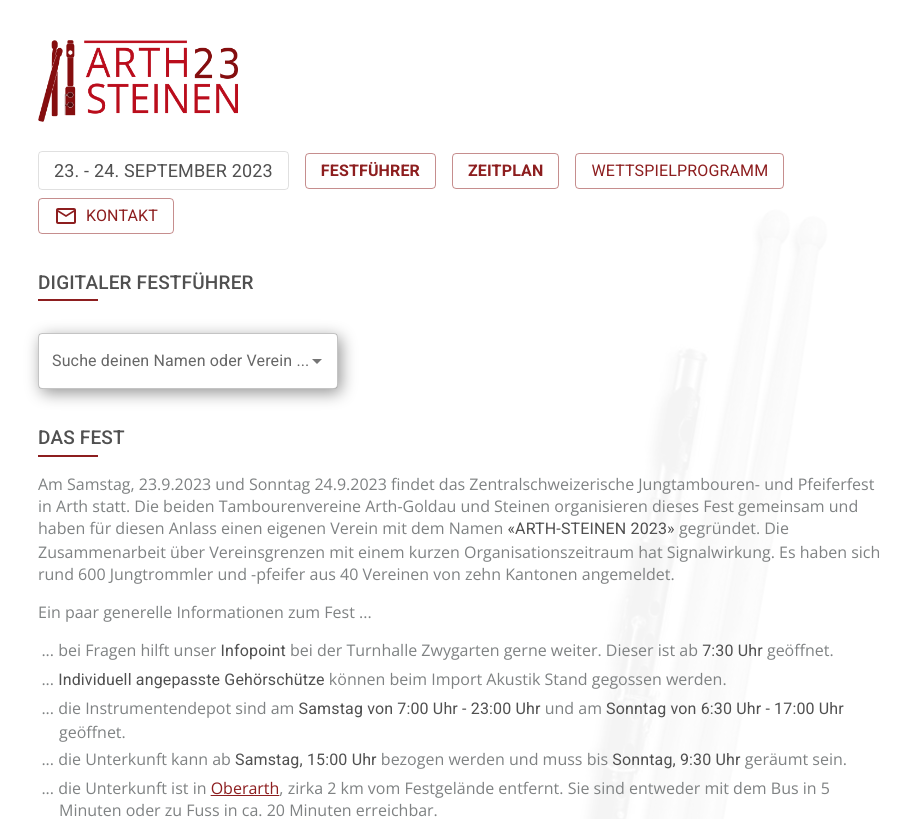
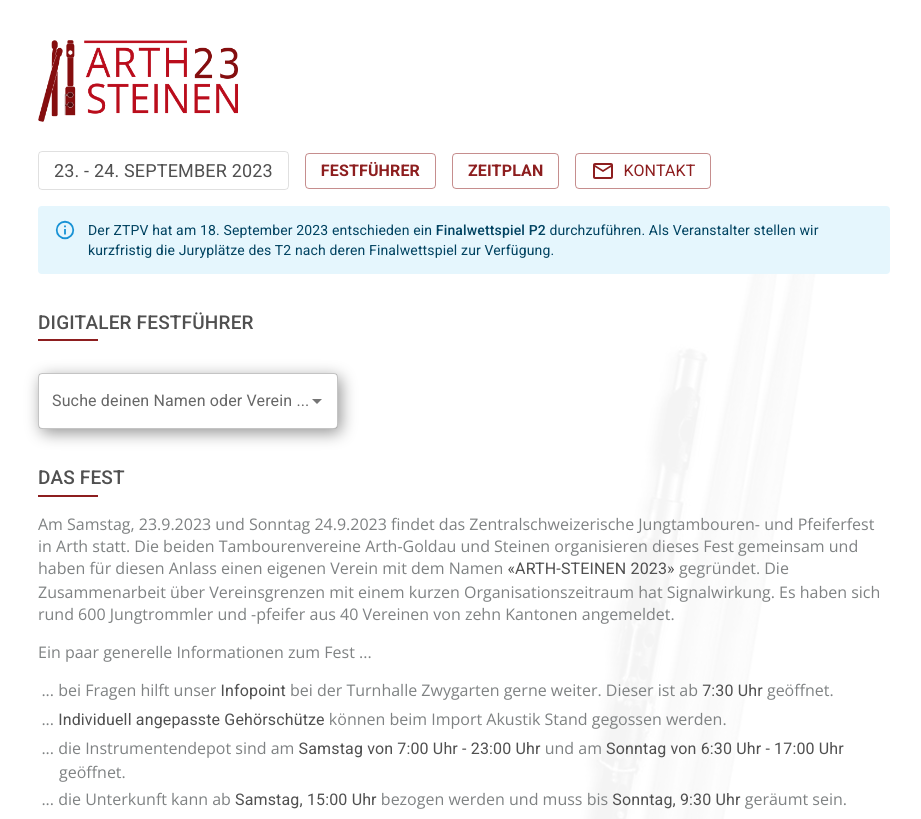
Before and after one commit to randombenj/arth-steinen-23, a React (Create React App) app: page / in a window 1280 px wide. Shown: the top 819 px of the page, without its empty margins (226-1147 px from the left). Built offline with nearby package versions, Linux system fonts and the light colour scheme.

Commit message:
Add info pfeifer

```diff
--- a/src/App.tsx
+++ b/src/App.tsx
@@ -3,11 +3,11 @@ import teaser from './teaser.jpg';
 import teaserGoldau from './teaser-goldau.jpg';
 import schlegel from './piccolo_trommelschlegel.png'
 
-import { Box, Button, Container, styled, Typography } from '@mui/material';
+import { Alert, Box, Button, Container, styled, Typography } from '@mui/material';
 import FavoriteBorderIcon from '@mui/icons-material/FavoriteBorder';
 import MailOutlineIcon from '@mui/icons-material/MailOutline';
 import FestTimeline from './Timeline';
-import { Blacker, Subtitle, Title } from './Typography';
+import { Blacker, Bolder, Subtitle, Title } from './Typography';
 import People from './People';
 import Sponsoring from './Sponsoring';
 import Umzug from './Umzug';
@@ -81,13 +81,6 @@ function App() {
           }}>Zeitplan</Typography>
         </Button>
 
-        <Button sx={{ marginTop: 1, marginRight: 2 }} variant="outlined" href='https://www.ztpv.ch/wettspielprogramm-zjtpf-steinen-arth-2023/' target='_blank'>
-          <Typography sx={{
-            fontSize: 16
-          }}>Wettspielprogramm</Typography>
-        </Button>
-
-
         <Button sx={{ marginTop: 1 }} variant="outlined" href='mailto:info@arth-steinen-23.ch'>
           <MailOutlineIcon sx={{ marginRight: 1 }} />
           <Typography sx={{
@@ -95,10 +88,10 @@ function App() {
           }}>Kontakt</Typography>
         </Button>
 
-        {/* <Alert variant="outlined" severity="info" sx={{backgroundColor: 'white', marginTop: 2}}>
-          Die Festkarten werden nächsten <Bolder>Montag, 11. September 2023</Bolder> versendet.
-          Der Festführer kann bereits als PDF heruntergeladen werden (siehe oben).
-        </Alert> */}
+        <Alert severity="info" sx={{ marginTop: 2 }}>
+          Der ZTPV hat am 18. September 2023 entschieden ein <Bolder>Finalwettspiel P2</Bolder> durchzuführen.
+          Als Veranstalter stellen wir kurzfristig die Juryplätze des T2 nach deren Finalwettspiel zur Verfügung.
+        </Alert>
 
         <Box sx={{ marginTop: 4 }} />
         <Title title='DIGITALER FESTFÜHRER' fontSize={20} />
```
